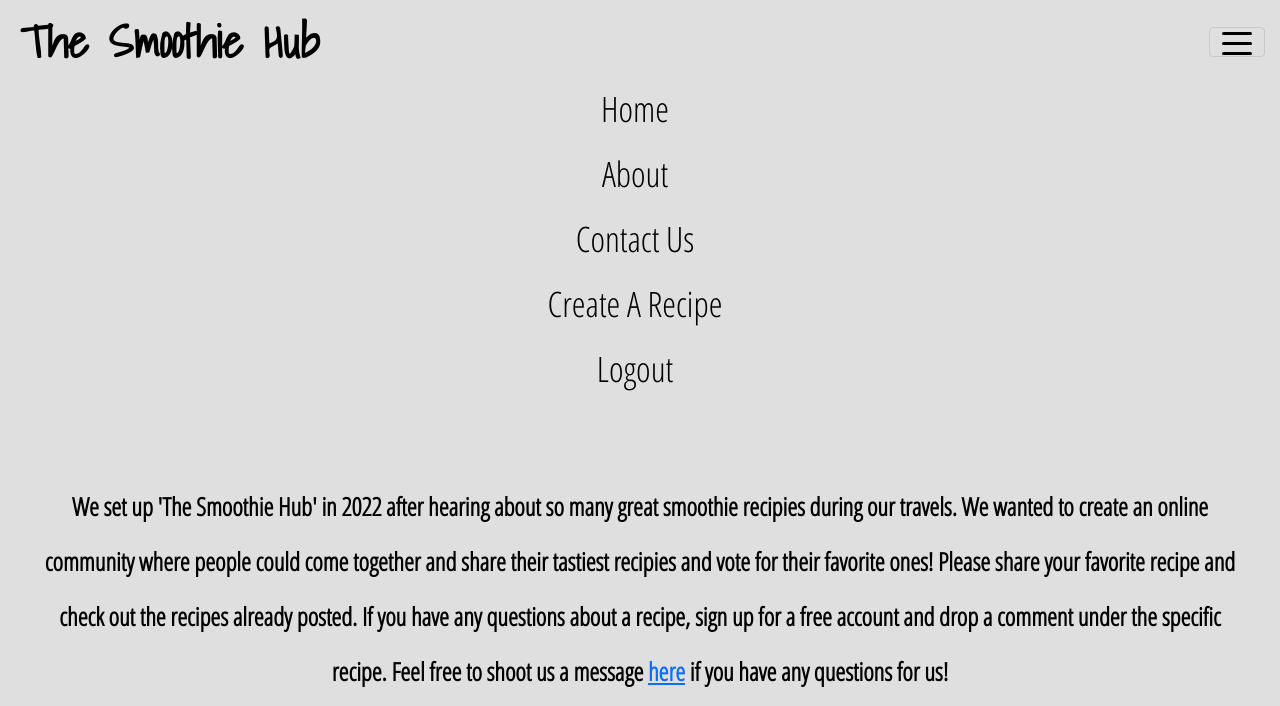
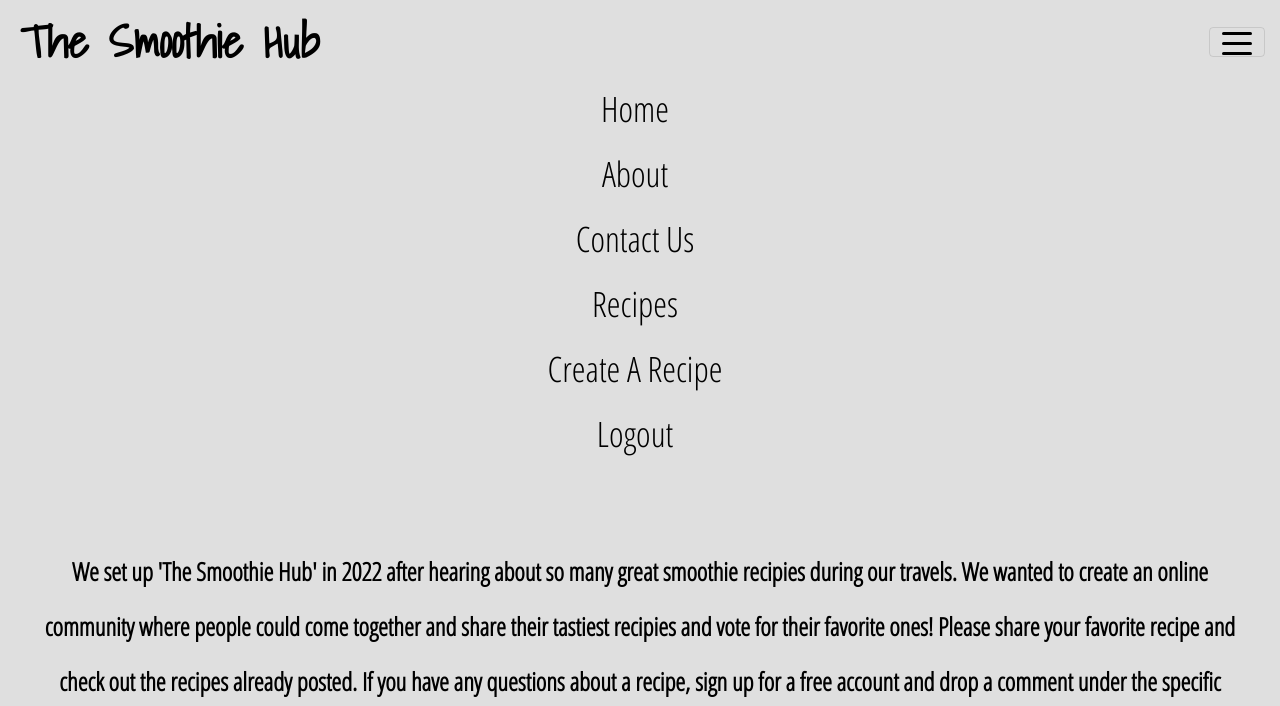
Before and after one commit to conorwalsh1/the-smoothie-hub, a Django app: page /about/ in a window 1280 px wide, after a click that opens the changed part. Shown: the top 706 px of the page. Run offline with Django 3.2, Linux system fonts and the light colour scheme; a user stored in the database is signed in; some libraries are stand-ins or nearby versions.

Commit message:
Add recipe to nav bar so both logged in and logged out can use

```diff
--- a/templates/base.html
+++ b/templates/base.html
@@ -48,6 +48,9 @@
                 <li class="nav-item">
                   <a class="nav-links" href="{% url 'contact' %}">Contact Us</a>
                 </li>
+                <li class="nav-item">
+                  <a class="nav-links" href="{% url 'recipes' %}">Recipes</a>
+                </li>
                 {% if user.is_authenticated %}
                     <li class="nav-item">
                       <a class="nav-links" href="#">Create A Recipe</a>
@@ -56,9 +59,6 @@
                         <a class="nav-links" href="{% url 'account_logout' %}">Logout</a>
                     </li>
                     {% else %}
-                    <li class="nav-item">
-                      <a class="nav-links" href="{% url 'recipes' %}">Recipes</a>
-                    </li>
                     <li class="nav-item">
                         <a class="nav-links" href="{% url 'account_login' %}">Login</a>
                     </li>
```
